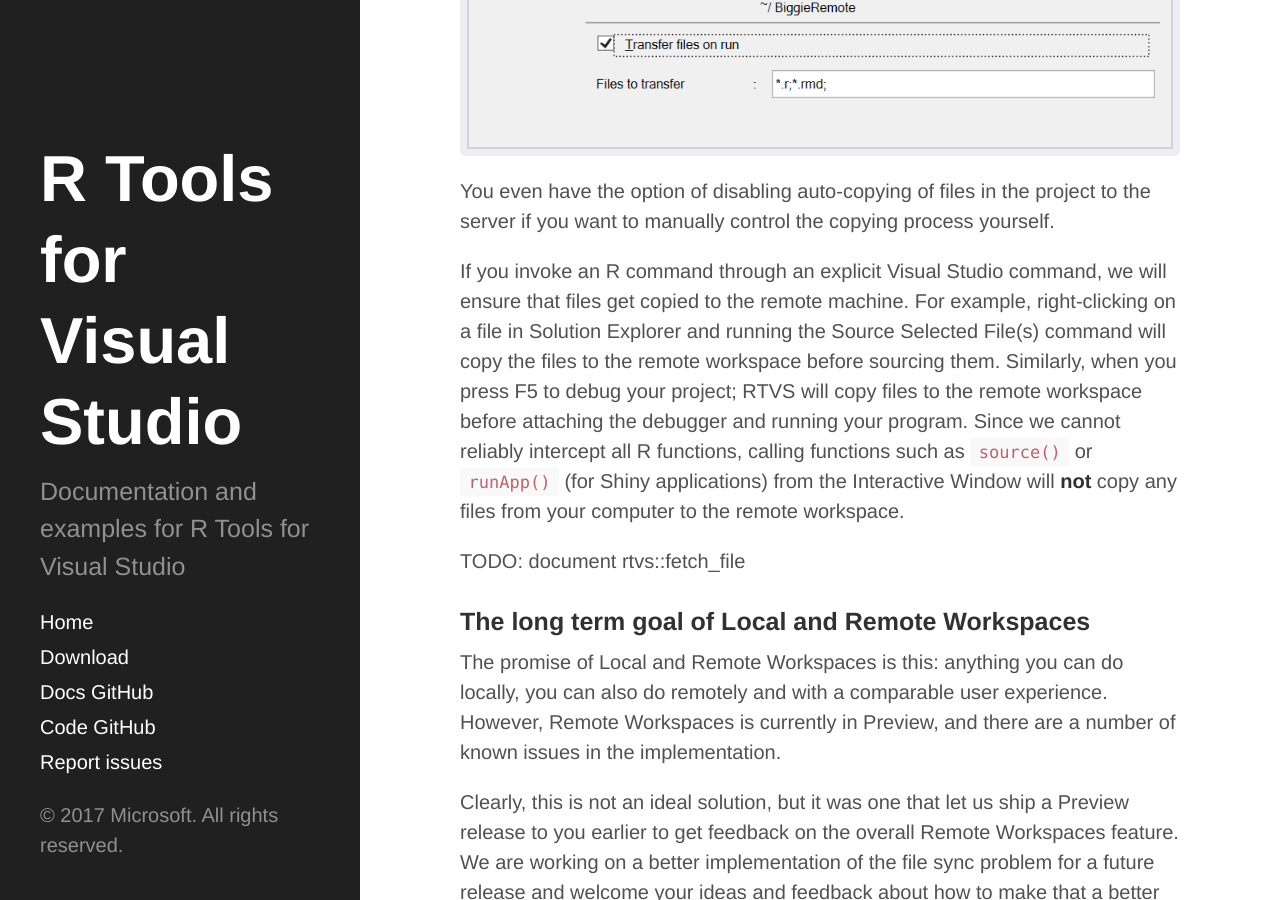
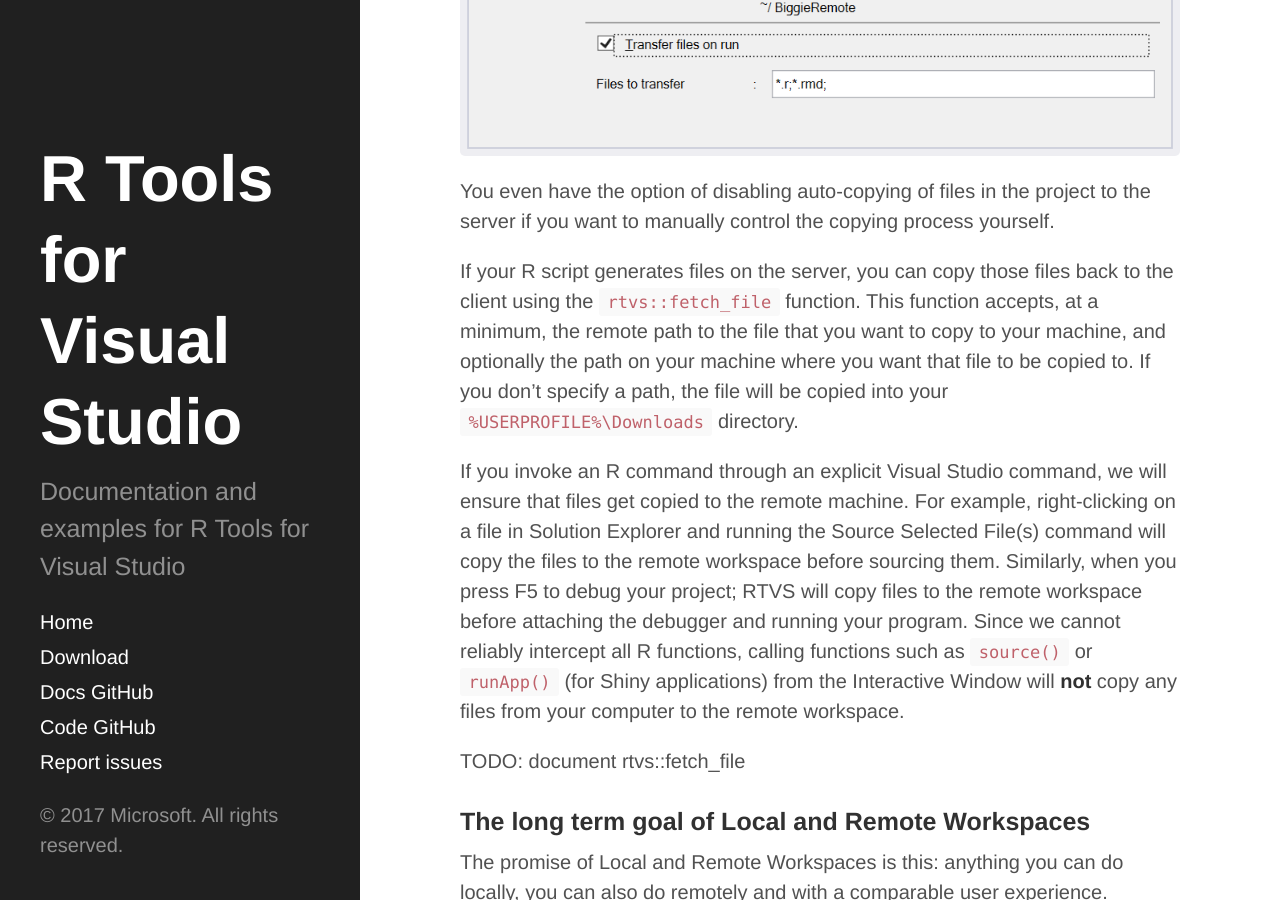
Before and after one commit to microsoft/RTVS-docs, a Jekyll site: the page built from remote-execution.md, in a window 1280 px wide and 900 px high, scrolled down 8263 px. Built offline with Jekyll 4.4.1, drawn with Linux system fonts in a browser that asks for light colours; our own code applies the rules of GitHub Pages for plain Markdown files.

Commit message:
Addint rtvs::fetch documentation

```diff
--- a/remote-execution.md
+++ b/remote-execution.md
@@ -223,6 +223,13 @@
 You even have the option of disabling auto-copying of files in the project to
 the server if you want to manually control the copying process yourself.
 
+If your R script generates files on the server, you can copy those files back to
+the client using the `rtvs::fetch_file` function. This function accepts, at a
+minimum, the remote path to the file that you want to copy to your machine, and
+optionally the path on your machine where you want that file to be copied to. If
+you don't specify a path, the file will be copied into your
+`%USERPROFILE%\Downloads` directory.
+
 If you invoke an R command through an explicit Visual Studio command, we will
 ensure that files get copied to the remote machine. For example, right-clicking
 on a file in Solution Explorer and running the Source Selected File(s) command
```
